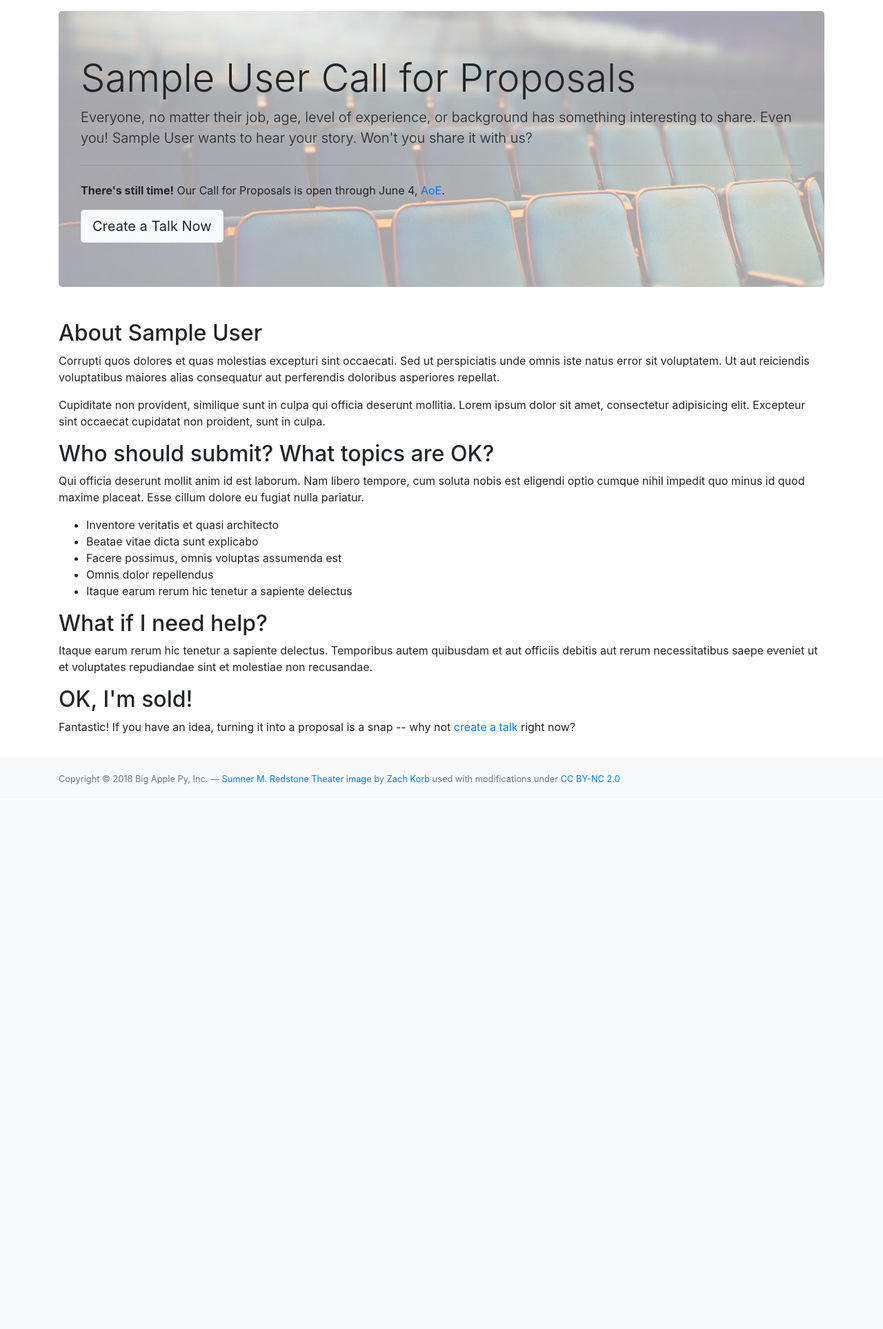
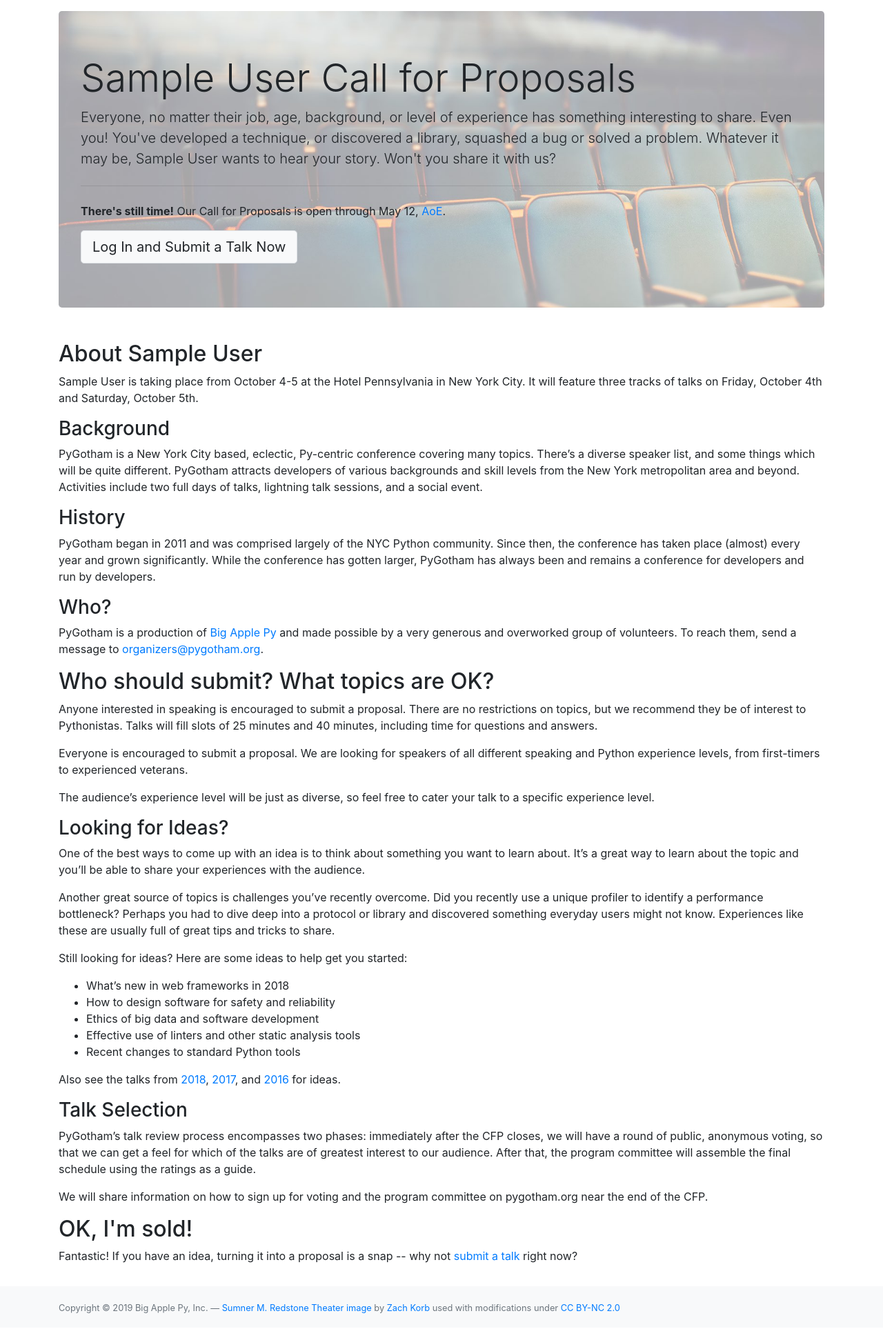
Before and after one commit to pyconca/2019-cfp, a Flask app: page / in a window 1280 px wide. Shown: the part 56-1983 px from the top of the page at 69% size. Before the commit the page ends 1193 px from the top, so only its background shows below. Run offline with Flask 2, Linux system fonts and the light colour scheme; tables that the repository leaves empty hold one stand-in row (values such as "Sample post"); parts of the project's set-up code (start-up, migrations or seed data) failed here and were passed over; some libraries are stand-ins or nearby versions.

Commit message:
update CFP homepage, fixes #19

```diff
--- a/yakbak/templates/base.html
+++ b/yakbak/templates/base.html
@@ -82,7 +82,7 @@
     <footer class="footer bg-light">
       <div class="container">
         <small class="text-muted">
-          Copyright &copy; 2018 Big Apple Py, Inc.
+          Copyright &copy; 2019 Big Apple Py, Inc.
           {% block morefooter %}{% endblock %}
         </small>
       </div>
--- a/yakbak/templates/index.html
+++ b/yakbak/templates/index.html
@@ -19,76 +19,117 @@ used with modifications under <a href="https://creativecommons.org/licenses/by-n
 <div class="jumbotron">
   <h1 class="display-4">{{ g.conference.full_name }} Call for Proposals</h1>
   <p class="lead">
-  Everyone, no matter their job, age, level of experience, or background has
-  something interesting to share. Even you! {{ g.conference.full_name }} wants
-  to hear your story. Won't you share it with us?
+  Everyone, no matter their job, age, background, or level of experience has
+  something interesting to share. Even you! You've developed a technique, or
+  discovered a library, squashed a bug or solved a problem. Whatever it may
+  be, {{ g.conference.full_name }} wants to hear your story. Won't you share
+  it with us?
   </p>
   <hr class="my-4">
   <p>
   <strong>There's still time!</strong>
-  Our Call for Proposals is open through June 4, <a href="https://time.is/Anywhere_on_Earth">AoE</a>.
+  Our Call for Proposals is open through May 12, <a href="https://time.is/Anywhere_on_Earth">AoE</a>.
   </p>
-  <a class="btn btn-lg btn-light border" href="{{ url_for("views.create_talk") }}">Create a Talk Now</a>
+  <a class="btn btn-lg btn-light border" href="{{ url_for("views.create_talk") }}">
+    {% if g.user.is_anonymous %}Log In and{%endif %}
+    Submit a Talk Now
+  </a>
 </div>
 <div class="row py-3">
   <div class="col">
     <h2>About {{ g.conference.full_name }}</h2>
 
-    <p>
-    Corrupti quos dolores et quas molestias excepturi sint occaecati.
-    Sed ut perspiciatis unde omnis iste natus error sit voluptatem. Ut
-    aut reiciendis voluptatibus maiores alias consequatur aut
-    perferendis doloribus asperiores repellat.
-    </p>
+    <p>{{ g.conference.full_name }} is taking place from October 4-5 at the Hotel Pennsylvania
+    in New York City. It will feature three tracks of talks on Friday, October
+    4th and Saturday, October 5th.</p>
 
-    <p>
-    Cupiditate non provident, similique sunt in culpa qui officia
-    deserunt mollitia. Lorem ipsum dolor sit amet, consectetur
-    adipisicing elit. Excepteur sint occaecat cupidatat non proident,
-    sunt in culpa.
-    </p>
+    <h3>Background</h3>
+
+    <p>PyGotham is a New York City based, eclectic, Py-centric conference
+    covering many topics. There’s a diverse speaker list, and some things which
+    will be quite different. PyGotham attracts developers of various
+    backgrounds and skill levels from the New York metropolitan area and
+    beyond. Activities include two full days of talks, lightning talk sessions,
+    and a social event.</p>
+
+    <h3>History</h3>
+
+    <p>PyGotham began in 2011 and was comprised largely of the NYC Python
+    community. Since then, the conference has taken place (almost) every year
+    and grown significantly. While the conference has gotten larger, PyGotham
+    has always been and remains a conference for developers and run by
+    developers.</p>
+
+    <h3>Who?</h3>
+
+    <p>PyGotham is a production of <a href="https://bigapplepy.org/">Big Apple Py</a>
+    and made possible by a very generous and overworked group of volunteers.
+    To reach them, send a message to
+    <a href="mailto:organizers@pygotham.org">organizers@pygotham.org</a>.</p>
+
 
     <h2>Who should submit? What topics are OK?</h2>
 
-    <p>
-    Qui officia deserunt mollit anim id est laborum. Nam libero
-    tempore, cum soluta nobis est eligendi optio cumque nihil impedit
-    quo minus id quod maxime placeat. Esse cillum dolore eu fugiat
-    nulla pariatur.
-    </p>
+    <p>Anyone interested in speaking is encouraged to submit a proposal. There
+    are no restrictions on topics, but we recommend they be of interest to
+    Pythonistas. Talks will fill slots of 25 minutes and 40 minutes, including
+    time for questions and answers.</p>
+
+    <p>Everyone is encouraged to submit a proposal. We are looking for speakers
+    of all different speaking and Python experience levels, from first-timers
+    to experienced veterans.</p>
+
+    <p>The audience’s experience level will be just as diverse, so feel free to
+    cater your talk to a specific experience level.</p>
+
+    <h3>Looking for Ideas?</h3>
+
+    <p>One of the best ways to come up with an idea is to think about something
+    you want to learn about. It’s a great way to learn about the topic and
+    you’ll be able to share your experiences with the audience.</p>
+
+    <p>Another great source of topics is challenges you’ve recently overcome.
+    Did you recently use a unique profiler to identify a performance
+    bottleneck? Perhaps you had to dive deep into a protocol or library and
+    discovered something everyday users might not know. Experiences like these
+    are usually full of great tips and tricks to share.</p>
+
+    <p>Still looking for ideas? Here are some ideas to help get you started:</p>
 
     <ul>
-      <li>Inventore veritatis et quasi architecto</li>
-      <li>Beatae vitae dicta sunt explicabo</li>
-      <li>Facere possimus, omnis voluptas assumenda est</li>
-      <li>Omnis dolor repellendus</li>
-      <li>Itaque earum rerum hic tenetur a sapiente delectus</li>
+      <li>What’s new in web frameworks in 2018</li>
+      <li>How to design software for safety and reliability</li>
+      <li>Ethics of big data and software development</li>
+      <li>Effective use of linters and other static analysis tools</li>
+      <li>Recent changes to standard Python tools</li>
     </ul>
 
-    <h2>What if I need help?</h2>
+    <p>Also see the talks from
+    <a href="https://2018.pygotham.org/talks/">2018</a>,
+    <a href="https://2017.pygotham.org/talks/">2017</a>, and
+    <a href="https://2016.pygotham.org/talks/">2016</a> for ideas.</p>
 
-    <p>
-    Itaque earum rerum hic tenetur a sapiente delectus. Temporibus
-    autem quibusdam et aut officiis debitis aut rerum necessitatibus
-    saepe eveniet ut et voluptates repudiandae sint et molestiae non
-    recusandae.
-    </p>
+    <h3>Talk Selection</h3>
 
+    <p>PyGotham’s talk review process encompasses two phases: immediately after
+    the CFP closes, we will have a round of public, anonymous voting, so that
+    we can get a feel for which of the talks are of greatest interest to our
+    audience. After that, the program committee will assemble the final
+    schedule using the ratings as a guide.</p>
+
+    <p>We will share information on how to sign up for voting and the program
+    committee on pygotham.org near the end of the CFP.</p>
+
+    {% if g.user.is_anonymous %}
     <h2>OK, I'm sold!</h2>
 
     <p>
     Fantastic! If you have an idea, turning it into a proposal is a
-    snap -- why not <a href="{{ url_for("views.create_talk") }}">create
+    snap -- why not <a href="{{ url_for("views.create_talk") }}">submit
     a talk</a> right now?
     </p>
+    {% endif %}
   </div>
 </div>
 </div>
-
-<footer class="footer">
-  <div class="container">
-    <span class="text-muted">Place sticky footer content here.</span>
-  </div>
-</footer>
-<div>
 {% endblock %}
```
